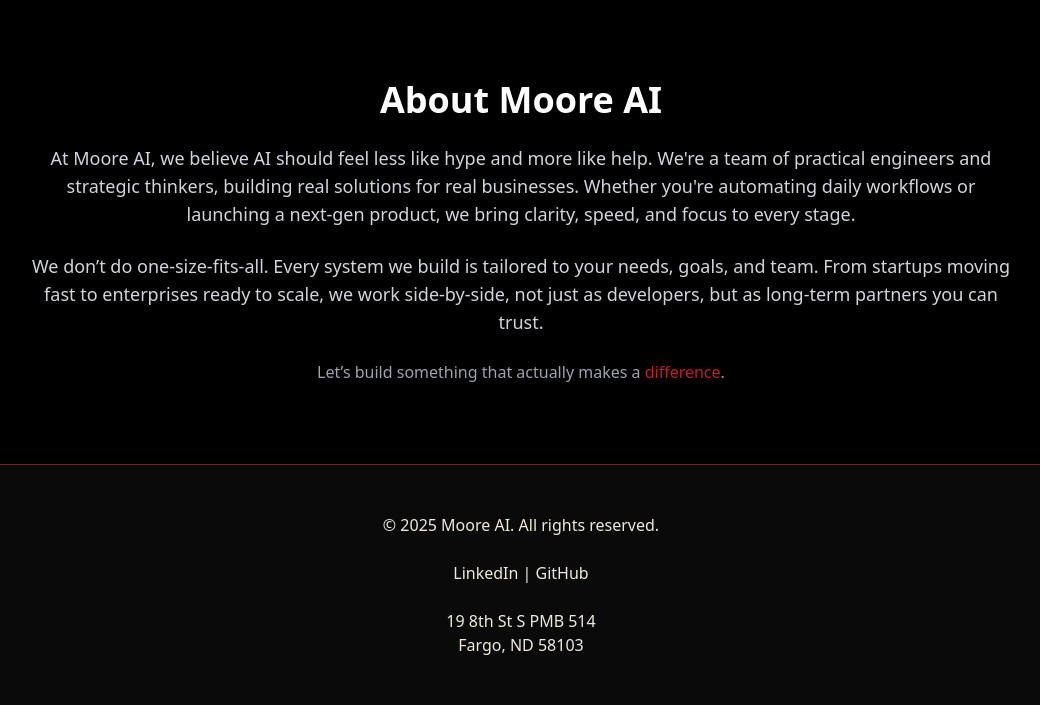
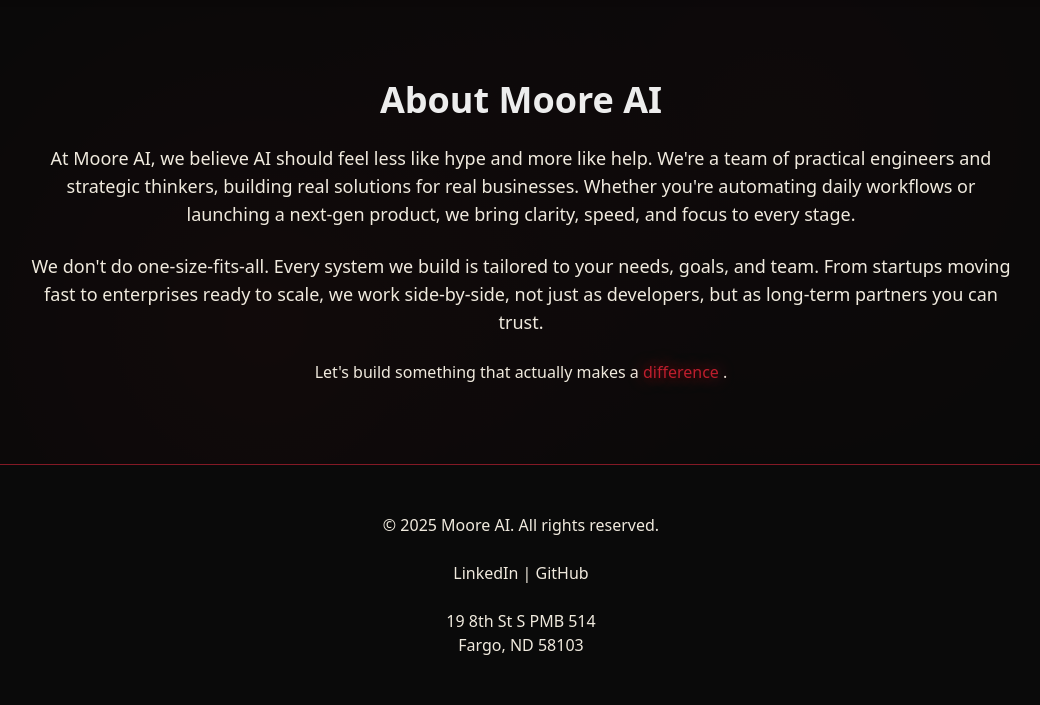
Before and after one commit to Zach-A-Moore/Moore-AI, a Flask app: page /about in a window 1280 px wide. Shown: the part 117-822 px from the top of the page, without its empty margins (119-1159 px from the left). Run offline with Flask 3, Linux system fonts and the light colour scheme; some libraries are stand-ins or nearby versions; some web fonts are replaced.

Commit message:
feat: Recreate about.html with consistent branding and animated effects
- Use bg-primary-gradient background to match other pages
- Add radial gradient pattern overlay for visual depth
- Apply brand colors: text-brand-light, text-brand-cream
- Implement animated "difference" word with pulse glow effect
- Maintain original content but with professional styling
- Add proper relative/absolute positioning for layered effects

```diff
--- a/templates/about.html
+++ b/templates/about.html
@@ -1,37 +1,29 @@
-<!-- Th<section class="py-20 bg-primary-gradient text-center">
-  <div class="max-w-5xl mx-auto px-4">
+<!-- This is where we explain who we are, what we stand for, and what drives Moore AI. It gives visitors confidence in who they're working with. -->
+<!-- NOTE: its still a work in progress and if we do this, i really want this to be original not just some bullshit story -->
+
+<!-- templates/about.html -->
+{% extends "base.html" %}
+{% block content %}
+
+<section class="py-20 bg-primary-gradient text-center relative overflow-hidden">
+  <!-- Background Pattern -->
+  <div class="absolute inset-0 opacity-15">
+    <div class="absolute inset-0" style="background: radial-gradient(circle at 30% 70%, rgba(190, 30, 45, 0.3) 0%, transparent 50%), radial-gradient(circle at 70% 30%, rgba(131, 25, 37, 0.3) 0%, transparent 50%);"></div>
+  </div>
+
+  <div class="max-w-5xl mx-auto px-4 relative z-10">
     <h2 class="text-4xl font-bold text-brand-light mb-6">About Moore AI</h2>
     <p class="text-lg text-brand-cream mb-6">
       At Moore AI, we believe AI should feel less like hype and more like help. We're a team of practical engineers and strategic thinkers, building real solutions for real businesses. Whether you're automating daily workflows or launching a next-gen product, we bring clarity, speed, and focus to every stage.
     </p>
     <p class="text-lg text-brand-cream mb-6">
-      We don't do one-size-fits-all. Every system we build is tailored to your needs, goals, and team. From startups moving fast to enterprises ready to scale, we work side-by-side—not just as developers, but as long-term partners you can trust.
+      We don't do one-size-fits-all. Every system we build is tailored to your needs, goals, and team. From startups moving fast to enterprises ready to scale, we work side-by-side, not just as developers, but as long-term partners you can trust.
     </p>
     <p class="text-brand-cream">
-      Let's build something that actually makes a <span class="text-accent">difference</span>.
-      <br>
-    </p>
-  </div>
-</section>xplain who we are, what we stand for, and what drives Moore AI. It gives visitors confidence in who they’re working with. -->
- <!-- NOTE: its still a work in progress and if we do this, i really want this to be original not just some bullshit story -->
-
-<!-- templates/about.html -->
-{% extends "base.html" %}
-{% block content %}
-
-<section class="py-20 bg-black text-center">
-  <div class="max-w-5xl mx-auto px-4">
-    <h2 class="text-4xl font-bold text-white mb-6">About Moore AI</h2>
-    <p class="text-lg text-gray-300 mb-6">
-      At Moore AI, we believe AI should feel less like hype and more like help. We're a team of practical engineers and strategic thinkers, building real solutions for real businesses. Whether you're automating daily workflows or launching a next-gen product, we bring clarity, speed, and focus to every stage.
-    </p>
-    <p class="text-lg text-gray-300 mb-6">
-      We don’t do one-size-fits-all. Every system we build is tailored to your needs, goals, and team. From startups moving fast to enterprises ready to scale, we work side-by-side, not just as developers, but as long-term partners you can trust.
-    </p>
-    <p class="text-gray-400">
-      Let’s build something that actually makes a <span class="text-accent">difference</span>.
-
-      <br>
+      Let's build something that actually makes a <span class="text-brand-red relative">
+        <span class="relative z-10 animate-pulse-glow">difference</span>
+        <span class="absolute inset-0 bg-gradient-to-r from-brand-red to-brand-burgundy bg-clip-text text-transparent opacity-70"></span>
+      </span>.
     </p>
   </div>
 </section>
```
